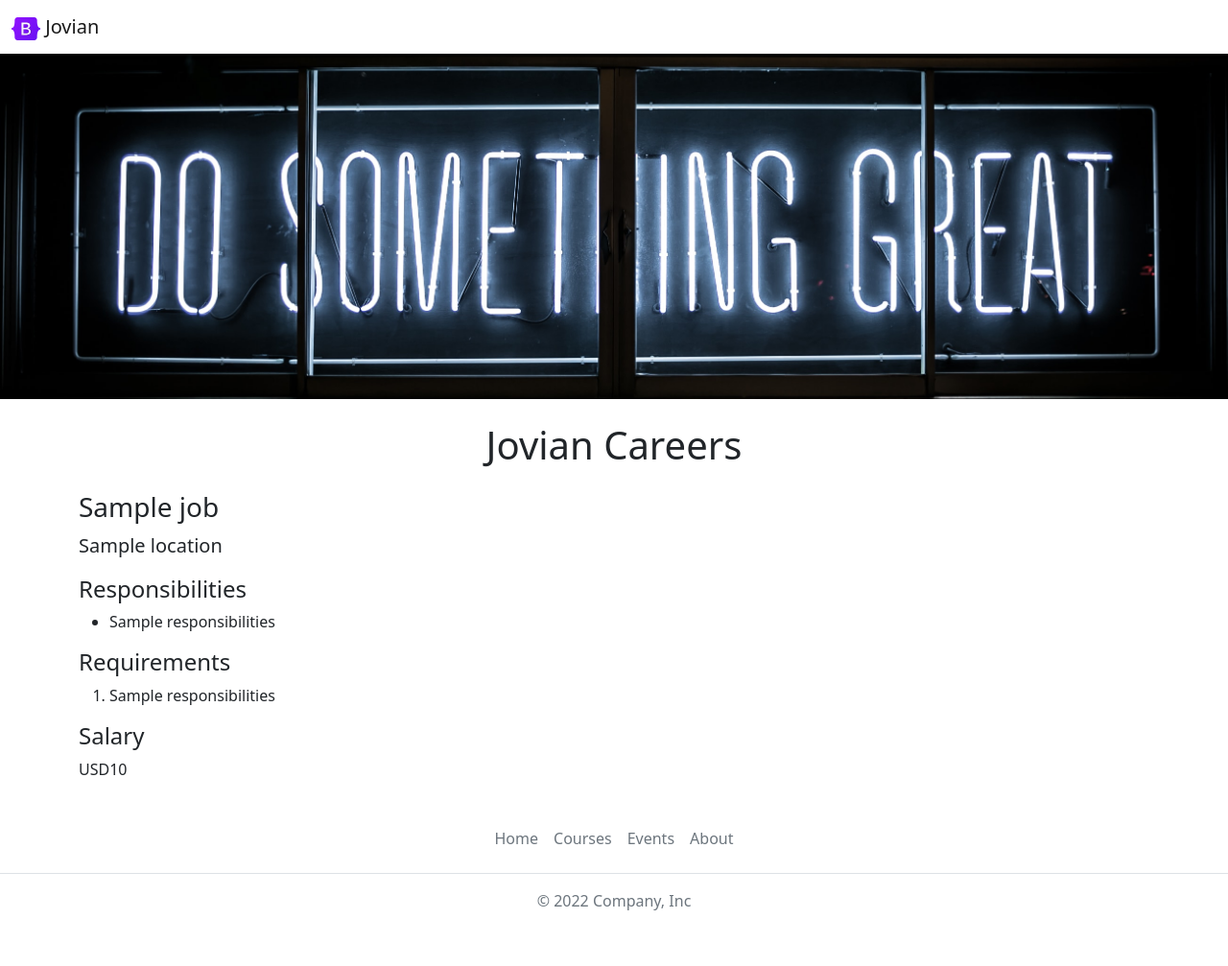
After one commit to 1242sanjay/jovian-carrier-website-v2, a Flask app: template templates/jobpage.html in a window 1280 px wide. The commit adds this page. Shown: the whole page at 96% size. Run offline with Flask 2, Linux system fonts and the light colour scheme; the template is opened without the code that fills it: most values are stand-ins (such as "Sample title", 1, 10 or a date in 2020).

Commit message:
added dynamic pages

```diff
--- a/app.py
+++ b/app.py
@@ -1,13 +1,13 @@
 from flask import Flask
 from flask import render_template, jsonify
-from database import load_jobs_from_db
+from database import load_jobs_from_db, load_job_from_db
 
 app = Flask(__name__)
 
 @app.route("/")
 def hello_world():
   jobs = load_jobs_from_db()
-  return render_template("home.html", jobs=jobs, company_name = 'Jovian')
+  return render_template("home.html", jobs=jobs)
 
 @app.route("/api/jobs")
 def list_jobs():
@@ -15,5 +15,20 @@ def list_jobs():
   return jsonify(jobs)
 
 
+@app.route("/job/<id>")
+def show_job(id):
+  job = load_job_from_db(id)
+  if not job:
+    return "Not Found", 404
+  return render_template('jobpage.html', job=job)
+
+
+@app.route("/api/job/<id>")
+def get_job(id):
+  job = load_job_from_db(id)
+  return jsonify(job)
+
+
+
 if __name__ == "__main__":
   app.run(host='0.0.0.0', debug=True)
--- /dev/null
+++ b/templates/banner.html
@@ -0,0 +1,9 @@
+<style>
+     #banner{
+       height: 360px;
+       width:100%;
+       object-fit:cover;
+       margin-bottom:16px;
+     }
+   </style>
+   <img class="img-fluid" id="banner" src="/static/Career.jpg" height="320">
--- /dev/null
+++ b/templates/bootstrap.html
@@ -0,0 +1,3 @@
+<meta charset='utf-8'>
+<meta name="viewport" content="width=device-width, initial-scale=1">
+<link href="https://cdn.jsdelivr.net/npm/bootstrap@5.2.0-beta1/dist/css/bootstrap.min.css" rel="stylesheet" integrity="sha384-0evHe/X+R7YkIZDRvuzKMRqM+OrBnVFBL6DOitfPri4tjfHxaWutUpFmBp4vmVor" crossorigin="anonymous">
--- /dev/null
+++ b/templates/jobpage.html
@@ -0,0 +1,34 @@
+<!DOCTYPE html>
+<html>
+  <head>
+    <title>{{job.title}} - Jovian Careers</title>
+    {% include 'bootstrap.html' %}
+  </head>
+  <body>
+    {% include 'navbar.html' %}
+    {% include 'banner.html' %}
+
+    <div class="container">
+    <h1 class="text-center mt-2 mb-4">Jovian Careers</h1>
+    <h3 class="mb-2">{{job.title}}</h3>
+    <p class = "lead mt-0">{{job.location}}</p>
+    <h4>Responsibilities</h4>
+    <ul>
+      {% for line in job.responsibilities.split("\n")%}
+      <li>{{line}}</li>
+      {% endfor %}
+    </ul>
+    <h4>Requirements</h4>
+    <ol>
+      {% for line in job.responsibilities.split("\n")%}
+      <li>{{line}}</li>
+      {% endfor %}
+    </ol>
+    <h4>Salary</h4>
+    <p>{{job.currency}}{{job.salary}}</p>
+    </div>
+
+
+    {% include 'footer.html' %}
+  </body>
+</html>
--- a/templates/jobs.html
+++ b/templates/jobs.html
@@ -6,7 +6,9 @@
           <div><b>Salary : </b>{{job['salary']}}</div>
           {% endif %}
   </div>
-  <div class="col-2" style="float:right;" c>
-  <a href="mailto:sraj8948225@gmail.com?subject=Application%20for%20{{job['title']}}&body=Name%20%3A%20%3Cyour%20name%20here%3E%0D%0A%0D%0AResume%20%3A%20%3Cyour%20resume%20here%3E%0D%0A%0D%0ALinkedIn%20%3A%20%3Clinked%20in%20here%3E" type="button" class="btn btn-outline-primary float-right align-middle" style="margin-right:16px;">Apply</a>
+  <div class="col-2" style="float:right;">
+<!--   <a href="mailto:sraj8948225@gmail.com?subject=Application%20for%20{{job['title']}}&body=Name%20%3A%20%3Cyour%20name%20here%3E%0D%0A%0D%0AResume%20%3A%20%3Cyour%20resume%20here%3E%0D%0A%0D%0ALinkedIn%20%3A%20%3Clinked%20in%20here%3E" type="button" class="btn btn-outline-primary float-right align-middle" style="margin-right:16px;">Apply</a> -->
+
+    <a href="/job/{{job['id']}}" type="button" class="btn btn-outline-primary float-right align-middle" style="margin-right:16px;">Apply</a>
   </div>
         </div>
--- a/templates/navbar.html
+++ b/templates/navbar.html
@@ -1,8 +1,8 @@
 <nav class="navbar shadow-sm fixed-top bg-white">
   <div class="container-fluid">
-    <a class="navbar-brand" href="#">
+    <a class="navbar-brand" href="/">
       <img src="/static/logo.svg" alt="" width="30" height="24">
-      <span>{{company_name}}</span>
+      Jovian
     </a>
 
   </div>
```
Also changed, not shown: database.py (+9 -0 lines), templates/home.html (+3 -11 lines).
